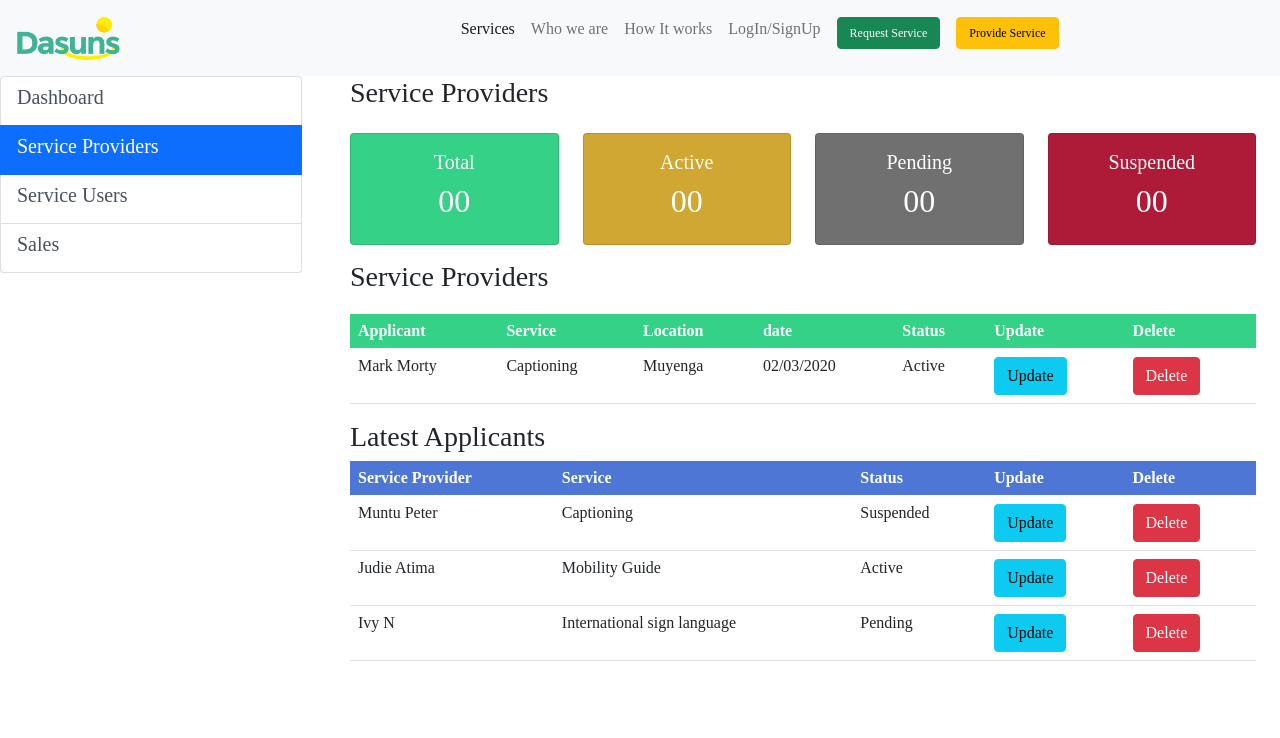
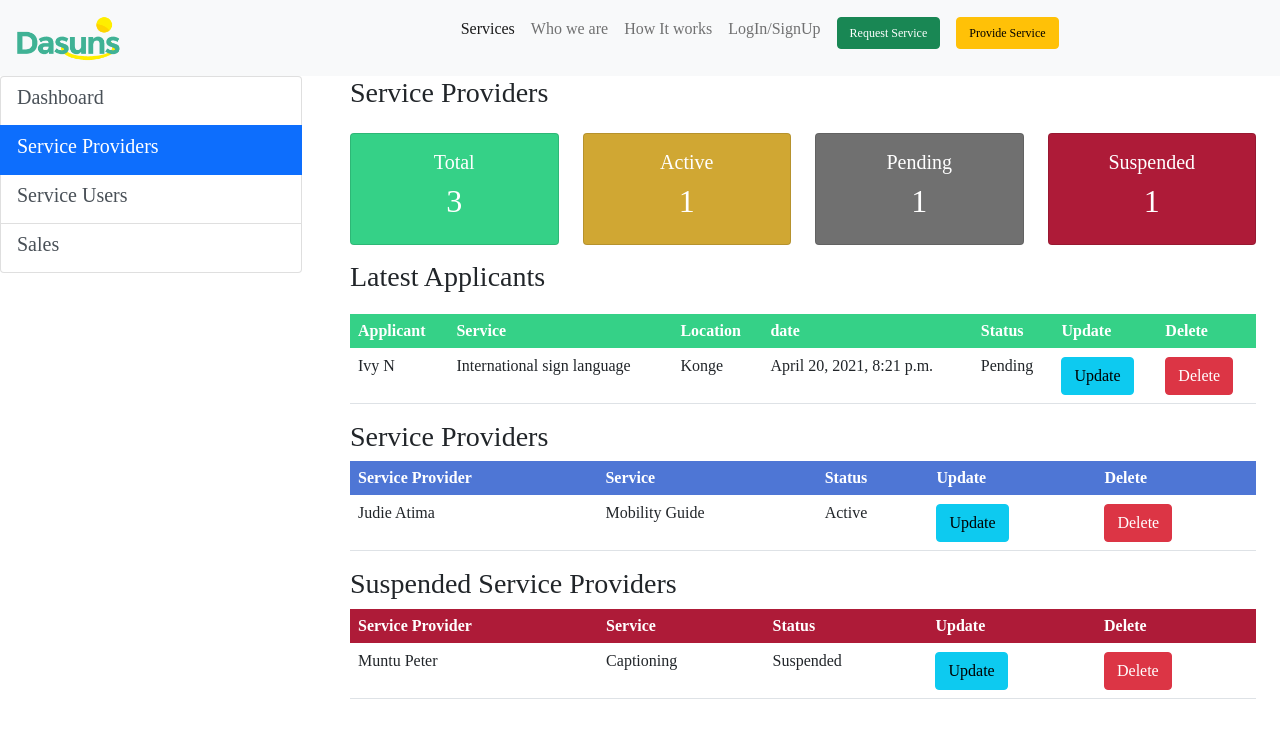
Before and after one commit to Strewik/DasunsWebDjango, a Django app: page /dashboard/ in a window 1280 px wide, after a click on "Service Providers". Shown: the top 738 px of the page. Run offline with Django 3.2, Linux system fonts and the light colour scheme; data comes from the database, SQL or seed files in the repository; both versions use the stored data as it was after the commit; some libraries are stand-ins or nearby versions.

Commit message:
added count to dashboard | filter

```diff
--- a/profiles/templates/profiles/authNavbar.html
+++ b/profiles/templates/profiles/authNavbar.html
@@ -61,7 +61,7 @@
               Welcome, {{user.username}}
             </a>
             <div class="dropdown-menu" aria-labelledby="navbarDropdown">
-              <a class="dropdown-item" href="/generalDash">My Dashboard</a>
+              <a class="dropdown-item" href="/dashboard">My Dashboard</a>
               <a class="dropdown-item" href="/logout">Logout</a>
             </div>
           </li>
--- a/profiles/templates/profiles/dashboard.html
+++ b/profiles/templates/profiles/dashboard.html
@@ -80,8 +80,8 @@
                       style="color: #fff; background-color: #35d187"
                     >
                       <div class="card-body">
-                        <h5 class="card-title">Total Requests</h5>
-                        <h2>00</h2>
+                        <h5 class="card-title">Total </h5>
+                        <h2>{{total_bookings}}</h2>
                       </div>
                     </div>
                   </div>
@@ -163,7 +163,7 @@
                     </tbody>
                   </table>
                 </div>
-                <div class="container">
+                <div>
                   <div class="row">
                     <div
                       class="col-md-7"
@@ -184,15 +184,19 @@
                               <th scope="col">Service</th>
                               <th scope="col">Date</th>
                               <th scope="col">Status</th>
+
                             </tr>
                           </thead>
                           <tbody>
+                            {% for serviceprovider in pending_serviceproviders %}
                             <tr>
-                              <td>Mark Morty</td>
-                              <td>Captioning</td>
-                              <td>02/03/2020</td>
-                              <td>Pending</td>
+                              <td>{{serviceprovider.fullname}}</td>
+                              <td>{{serviceprovider.service}}</td>
+                              <td>{{serviceprovider.date_created}}</td>
+                              <td>{{serviceprovider.status}}</td>
+
                             </tr>
+                            {% endfor %}
                           </tbody>
                         </table>
                       </div>
@@ -212,11 +216,11 @@
                           <div class="row">
                             <div class="col">
                               <h5>Service Providers</h5>
-                              <h2>00</h2>
+                              <h2>{{activecount_serviceproviders}}</h2>
                             </div>
                             <div class="col">
                               <h5>Service Users</h5>
-                              <h2>00</h2>
+                              <h2>{{total_serviceusers}}</h2>
                             </div>
                           </div>
                         </div>
@@ -242,7 +246,7 @@
                     >
                       <div class="card-body">
                         <h5 class="card-title">Total</h5>
-                        <h2>00</h2>
+                        <h2>{{total_serviceproviders}}</h2>
                       </div>
                     </div>
                   </div>
@@ -253,7 +257,7 @@
                     >
                       <div class="card-body">
                         <h5 class="card-title">Active</h5>
-                        <h2>00</h2>
+                        <h2>{{activecount_serviceproviders}}</h2>
                       </div>
                     </div>
                   </div>
@@ -264,7 +268,7 @@
                     >
                       <div class="card-body">
                         <h5 class="card-title">Pending</h5>
-                        <h2>00</h2>
+                        <h2>{{pendingcount_serviceproviders}}</h2>
                       </div>
                     </div>
                   </div>
@@ -275,14 +279,14 @@
                     >
                       <div class="card-body">
                         <h5 class="card-title">Suspended</h5>
-                        <h2>00</h2>
+                        <h2>{{suspendedcount_serviceproviders}}</h2>
                       </div>
                     </div>
                   </div>
                 </div>
               </div>
               <div class="container">
-                <h3>Service Providers</h3>
+                <h3>Latest Applicants</h3>
                 <table class="table" style="margin-top: 20px">
                   <thead
                     class="thead-dark"
@@ -299,12 +303,13 @@
                     </tr>
                   </thead>
                   <tbody>
+                    {% for serviceprovider in pending_serviceproviders %}
                     <tr>
-                      <td>Mark Morty</td>
-                      <td>Captioning</td>
-                      <td>Muyenga</td>
-                      <td>02/03/2020</td>
-                      <td>Active</td>
+                      <td>{{serviceprovider.fullname}}</td>
+                      <td>{{serviceprovider.service}}</td>
+                      <td>{{serviceprovider.phyadd}}</td>
+                      <td>{{serviceprovider.date_created}}</td>
+                      <td>{{serviceprovider.status}}</td>
                       <td>
                         <button type="button" class="btn btn-info">
                           Update
@@ -316,11 +321,13 @@
                         </button>
                       </td>
                     </tr>
+                    {% endfor %}
+
                   </tbody>
                 </table>
               </div>
               <div class="container">
-                <h3>Latest Applicants</h3>
+                <h3>Service Providers</h3>
                 <div>
                   <table class="table">
                     <thead
@@ -336,7 +343,45 @@
                       </tr>
                     </thead>
                     <tbody>
-                      {% for serviceprovider in serviceproviders %}
+                      {% for serviceprovider in active_serviceproviders %}
+                      <tr>
+                        <td>{{serviceprovider.fullname}}</td>
+                        <td>{{serviceprovider.service}}</td>
+                        <td>{{serviceprovider.status}}</td>
+                        <td>
+                          <button type="button" class="btn btn-info">
+                            Update
+                          </button>
+                        </td>
+                        <td>
+                          <button type="button" class="btn btn-danger">
+                            Delete
+                          </button>
+                        </td>
+                      </tr>
+                      {% endfor %}
+                    </tbody>
+                  </table>
+                </div>
+              </div>
+              <div class="container">
+                <h3>Suspended Service Providers</h3>
+                <div>
+                  <table class="table">
+                    <thead
+                      class="thead-dark"
+                      style="color: #fff; background-color: #ae1b38"
+                    >
+                      <tr>
+                        <th scope="col">Service Provider</th>
+                        <th scope="col">Service</th>
+                        <th scope="col">Status</th>
+                        <th scope="col">Update</th>
+                        <th scope="col">Delete</th>
+                      </tr>
+                    </thead>
+                    <tbody>
+                      {% for serviceprovider in suspended_serviceproviders %}
                       <tr>
                         <td>{{serviceprovider.fullname}}</td>
                         <td>{{serviceprovider.service}}</td>
@@ -374,7 +419,7 @@
                     >
                       <div class="card-body">
                         <h5 class="card-title">Total</h5>
-                        <h2>00</h2>
+                        <h2>{{total_serviceusers}}</h2>
                       </div>
                     </div>
                   </div>
--- a/profiles/urls.py
+++ b/profiles/urls.py
@@ -26,7 +26,7 @@ urlpatterns = [
     path('serviceuserdash/', views.serviceuserdash, name='serviceuserdash'),
     path('dashboard/', views.dashboard, name="dashboard"),
     path('spdash/', views.serviceproviderdash, name="serviceproviderdash"),
-    path('serviceuser/', views.serviceuser, name="serviceusers"),
+    path('serviceuser/', views.serviceuser, name="serviceuser"),
     path('update_serviceuser/<str:pk>', views.updateServiceuser, name="update_serviceuser"),
     path('delete_serviceuser/<str:pk>', views.deleteServiceuser, name="delete_serviceuser"),
     path('generalDash/', views.generalDash, name="generalDash"),
--- a/profiles/views.py
+++ b/profiles/views.py
@@ -155,24 +155,11 @@ def spreg_save(request):
         terms = request.POST.get('terms')
 
 
-        ServProv = Serviceprovider(fullname=fullname, phone=phone, email=email, nin=nin, dob=dob, gender=gender, phyadd=phyadd, yearexp=yearexp, notmidman=notmidman, skillset=skillset, internet=internet, qualification=qualification, portifolio=portifolio, profession=profession, ref1name=ref1name, ref1title=ref1title,ref1email=ref1email, ref1phone=ref1phone, ref2name=ref2name, ref2title=ref2title,ref2email=ref2email, ref2phone=ref2phone, service=service, availability=availability, starttime=starttime, endtime=endtime, pricevisit=pricevisit, terms=terms,)
+        ServProv = Serviceprovider(fullname=fullname, phone=phone, email=email, nin=nin, dob=dob, gender=gender, phyadd=phyadd, yearexp=yearexp, notmidman=notmidman, skillset=skillset, internet=internet, qualification=qualification, portifolio=portifolio, profession=profession, ref1name=ref1name, ref1title=ref1title,ref1email=ref1email, ref1phone=ref1phone, ref2name=ref2name, ref2title=ref2title,ref2email=ref2email, ref2phone=ref2phone, service=service, availability=availability,status=status, starttime=starttime, endtime=endtime, pricevisit=pricevisit, terms=terms,)
         ServProv.save()
 
         return render(request, 'profiles/spregsuccess')
 
-def subscribe(request):
-    form = SubscribeForm()
-    if request.method == 'POST':
-        form = SubscribeForm(request.POST)
-        if form.is_valid():
-            subject = 'Code Band'
-            message = 'Sending Email through Gmail'
-            recipient = form.cleaned_data.get('email')
-            send_mail(subject,
-              message, settings.EMAIL_HOST_USER, [recipient], fail_silently=False)
-            messages.success(request, 'Success!')
-            return redirect('subscribe')
-    return render(request, 'subscriptions/home.html', {'form': form})
 
 
 def spreg(request):
@@ -189,46 +176,6 @@ def serviceproviderdash(request):
 
 
 def spregsuccess(request):
-    # send_mail(
-    # 'Dasuns Application',
-    # 'hello this is an automated email after application',
-    # 'lilngonian3000@gmail.com',
-    # ['kawooyastevenug@gmail.com'],
-    # fail_silently=False,
-    # )
-    # EMAIL_ADDRESS = os.getenv('EMAIL_ADDRESS')
-    # EMAIL_PASSWORD = os.getenv('EMAIL_PASSWORD')
-
-    # msg = EmailMessage()
-    # msg['Subject'] = 'Dasuns service provider application'
-    # msg['From'] = 'EMAIL_ADDRESS'
-    # msg['To'] = 'kawooyastevenug@gmail.com'
-    # msg.set_content('Your aplication has been successfully received. Please wait for someone to contact you fron Dasuns.')
-
-    # with smtplib.SMTP_SSL('smtp.gmail.com', 465) as smtp:
-    #     smtp.login(EMAIL_ADDRESS, EMAIL_PASSWORD)
-
-    #     smtp.send_message(msg)
-
-
-
-    '''---------------------'''
-
-    # with smtplib.SMTP('smtp.gmail.com', 587) as smtp:
-    #     smtp.ehlo()
-    #     smtp.starttls()
-    #     smtp.ehlo()
-
-    #     smtp.login(EMAIL_ADDRESS, EMAIL_PASSWORD)
-
-    #     subject = 'dasuns application'
-    #     body = 'We have received your application'
-
-    #     msg = f'Subject; {subject}\n\n{body}'
-
-    #     smtp.sendmail(EMAIL_ADDRESS, 'kawooyastevenug@gmail.com', msg)
-
-    '''------------------'''
 
     email = EmailMessage(
         'subject',
@@ -247,8 +194,23 @@ def dashboard(request):
     bookings = Booking.objects.all()
     serviceproviders = Serviceprovider.objects.all()
     serviceusers = ServiceuserModel.objects.all()
+    total_serviceproviders = serviceproviders.count()
+    pendingcount_serviceproviders = serviceproviders.filter(status='Pending').count()
+    pending_serviceproviders = serviceproviders.filter(status='Pending')
+    active_serviceproviders = serviceproviders.filter(status='Active')
+    activecount_serviceproviders = serviceproviders.filter(status='Active').count()
+    suspended_serviceproviders = serviceproviders.filter(status='Suspended')
+    suspendedcount_serviceproviders = serviceproviders.filter(status='Suspended').count()
 
-    context = {'bookings': bookings, 'serviceproviders': serviceproviders, 'serviceusers': serviceusers}
+    total_serviceusers = serviceusers.count()
+    total_bookings = bookings.count()
+
+    context = {'bookings': bookings, 'serviceproviders': serviceproviders, 'serviceusers': serviceusers,
+               'total_serviceproviders': total_serviceproviders, 'pending_serviceproviders': pending_serviceproviders,
+               'active_serviceproviders': active_serviceproviders, 'activecount_serviceproviders': activecount_serviceproviders, 'suspended_serviceproviders': suspended_serviceproviders,
+               'pendingcount_serviceproviders': pendingcount_serviceproviders, 'suspendedcount_serviceproviders': suspendedcount_serviceproviders,
+               'total_serviceusers': total_serviceusers,
+               'total_bookings':total_bookings,}
     return render(request, 'profiles/dashboard.html', context)
 
 
@@ -294,11 +256,12 @@ def serviceuser(request):
             form.save()
             return redirect(reverse ('profiles:dashboard'))
 
+
     context = {'form': form, serviceusers: serviceusers}
     return render(request,'profiles/serviceuser.html', context)
 
 
-@login_required(login_url='profiles:homepage')
+# @login_required(login_url='profiles:homepage')
 def updateServiceuser(request, pk):
 
     serviceusers = ServiceuserModel.objects.get(id=pk)
```
Also changed, not shown: profiles/models.py (+4 -5 lines), db.sqlite3.
